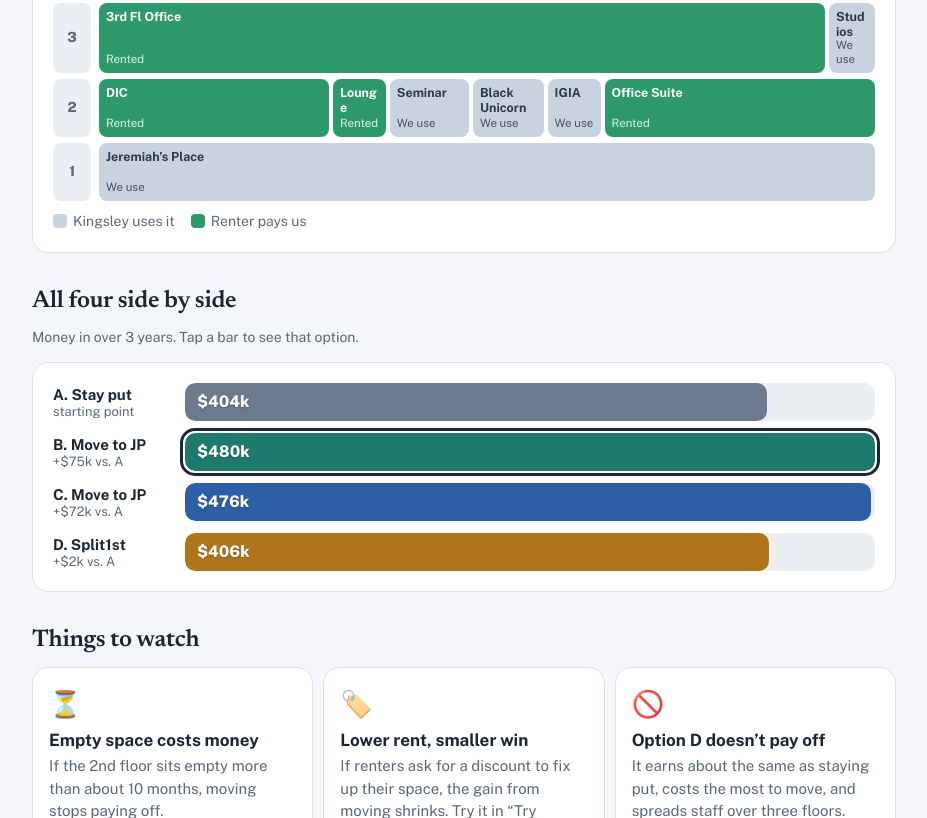
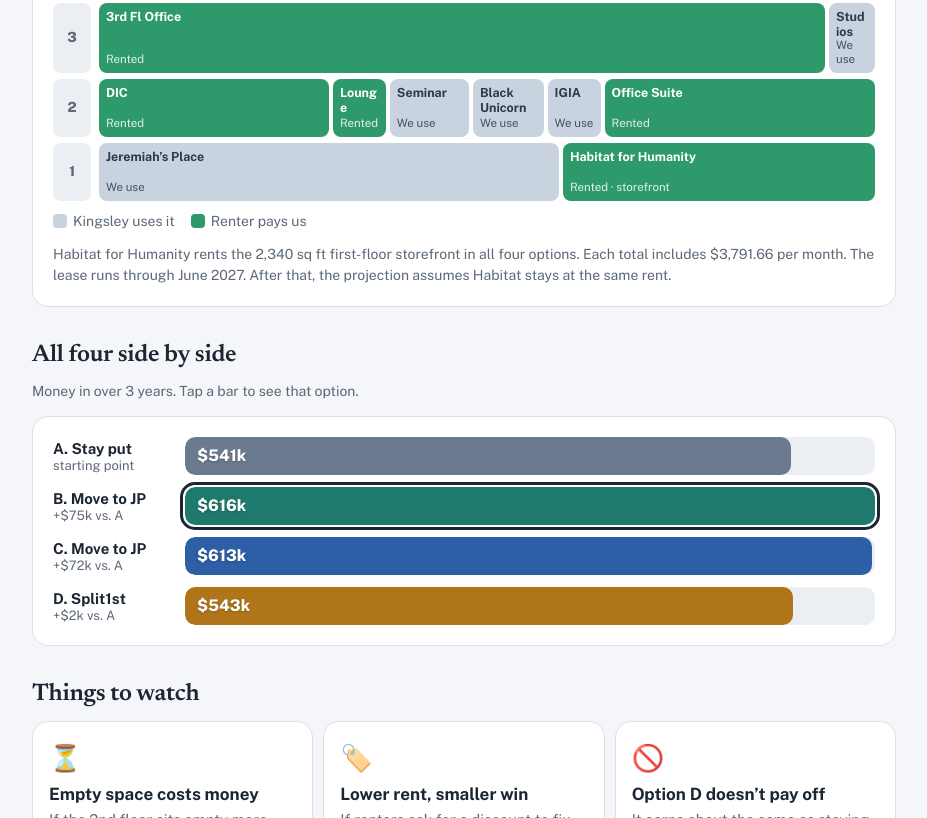
Before and after one commit to KingsleyAssociation/kingsley-leasing-scenarios, a plain HTML site: page index.html in a window 1280 px wide. Shown: the part 890-1708 px from the top of the page, without its empty margins (176-1103 px from the left). Drawn offline with nearby package versions, Linux system fonts and the light colour scheme.

Commit message:
Include Habitat storefront rent in every leasing scenario

```diff
--- a/index.html
+++ b/index.html
@@ -212,7 +212,8 @@ tr.total td{font-weight:800}
         <li>The 632 sq ft corridor between Suites 206 and 212 isn’t counted in any option; it only becomes usable if one party holds both suites.</li>
         <li>In C and D, Kingsley keeps the Lounge inside Suite 212 while a renter takes the DIC, which needs a separate entry or wall.</li>
         <li>The tracker lists the 3rd Fl Office as opening end of June 2027. Every option counts its rent in year 1.</li>
-        <li>Sources: KA Space Leasing Tracker 2026 and 2025 floor plans (tracker square footage used).</li>
+        <li>The Habitat storefront uses the area and rent from Kingsley’s budget lease schedule. Price and vacancy sliders apply to spaces seeking renters.</li>
+        <li>Other space figures come from the KA Space Leasing Tracker 2026 and the 2025 floor plans (tracker square footage used).</li>
       </ul>
     </div>
   </details>
@@ -221,6 +222,7 @@ tr.total td{font-weight:800}
 
 <script>
 const SP={
+  HAB:{n:"Habitat for Humanity",sf:2340,monthlyRent:3791.66},
   JP:{n:"Jeremiah’s Place",sf:3500,list:84000,g:"P"},
   DIC:{n:"DIC",sf:2770,list:67200,g:"2"},
   OFF:{n:"Office Suite",sf:3290,list:78960,g:"2"},
@@ -230,6 +232,7 @@ const SP={
   IGIA:{n:"IGIA",sf:397,list:6000,g:"X"},
   O3:{n:"3rd Fl Office",sf:1632,list:39168,g:"P"}
 };
+const HABITAT_ANNUAL_RENT=SP.HAB.monthlyRent*12;
 const STUDIOS=[{n:"Community Room",sf:2325,list:55800},{n:"Yoga",sf:2525,list:60600},{n:"Pilates",sf:2125,list:51000}];
 const OPT={
   A:{name:"Stay put",what:"Staff stay on the 2nd floor. We rent Jeremiah’s Place to one of the daycares already looking at it.",lease:["JP","UNI","O3"],keep:["DIC","OFF","LNG","SEM"],igia:true,move:"none",
@@ -241,23 +244,24 @@ const OPT={
   D:{name:"Split: 1st + 3rd floor",what:"Staff split between Jeremiah’s Place and the 3rd Fl Office. We rent out most of the 2nd floor.",lease:["DIC","OFF","UNI"],keep:["JP","O3","LNG","SEM"],igia:true,move:"D",
      moveTxt:["Split move","Staff spread over 3 floors"],risk:["Medium","No 2nd‑floor renters yet, and costs the most to move"]}
 };
-const FLOORS=[["3",["O3","STUDIOS"]],["2",["DIC","LNG","SEM","UNI","IGIA","OFF"]],["1",["JP"]]];
+const FLOORS=[["3",["O3","STUDIOS"]],["2",["DIC","LNG","SEM","UNI","IGIA","OFF"]],["1",["JP","HAB"]]];
 const DEF={useList:true,rate:20,base:15000,moveBC:35000,moveD:40000,lagP:1.5,lag2:3.5,lagS:4,igia:true,studios:[false,false,false],h:3,sel:"B"};
 let st=JSON.parse(JSON.stringify(DEF));
 const $=id=>document.getElementById(id);
 const money=v=>(v<0?"−":"")+"$"+Math.abs(Math.round(v)).toLocaleString("en-US");
+const dollarsAndCents=new Intl.NumberFormat("en-US",{style:"currency",currency:"USD"});
 const k=v=>(v<0?"−":"")+"$"+Math.round(Math.abs(v)/1000).toLocaleString("en-US")+"k";
 
 function rent(id,s){const p=SP[id];return s.useList?p.list:p.sf*s.rate}
 function calc(key,s){
-  const o=OPT[key];let steady=0,vac=0;
+  const o=OPT[key];let steady=HABITAT_ANNUAL_RENT,vac=0;
   o.lease.forEach(id=>{const r=rent(id,s);steady+=r;vac+=r*(SP[id].g==="P"?s.lagP:s.lag2)/12});
   steady+=(o.igia&&s.igia)?6000:0;
   let studSF=0;
   STUDIOS.forEach((x,i)=>{if(s.studios[i]){const r=s.useList?x.list:x.sf*s.rate;steady+=r;vac+=r*s.lagS/12;studSF+=x.sf}});
   const capex=s.base+(o.move==="BC"?s.moveBC:o.move==="D"?s.moveD:0);
   return{steady,vac,capex,net:steady*s.h-vac-capex,keepSF:o.keep.reduce((a,id)=>a+SP[id].sf,0),studSF,
-    leasedSF:o.lease.reduce((a,id)=>a+SP[id].sf,0)+studSF};
+    leasedSF:SP.HAB.sf+o.lease.reduce((a,id)=>a+SP[id].sf,0)+studSF};
 }
 function breakeven(key){
   const s0=JSON.parse(JSON.stringify(st));
@@ -276,7 +280,8 @@ function buildingHTML(key){
       return `<div class="room ${n?"rent":"we"}" style="--g:4"><b>Studios</b><span>${n?n+" of 3 rented":"We use"}</span></div>`;
     }
     let cls,lab;
-    if(id==="IGIA"){if(!o.igia){cls="we";lab="We use"}else if(st.igia){cls="rent";lab="Rented"}else{cls="empty";lab="Empty"}}
+    if(id==="HAB"){cls="rent";lab="Rented · storefront"}
+    else if(id==="IGIA"){if(!o.igia){cls="we";lab="We use"}else if(st.igia){cls="rent";lab="Rented"}else{cls="empty";lab="Empty"}}
     else if(o.lease.includes(id)){cls="rent";lab="Rented"}else{cls="we";lab="We use"}
     return `<div class="room ${cls}" style="--g:${Math.max(SP[id].sf,500)}"><b>${SP[id].n}</b><span>${lab}</span></div>`;
   }).join("")+`</div></div>`).join("")+`</div>
@@ -318,7 +323,8 @@ function render(){
       <div class="fact"><div class="ico">🪑</div><div class="t">Room for staff</div><div class="v">${spaceTxt}</div><div class="s">${r.keepSF.toLocaleString()} of today’s 7,211 sq ft${r.studSF?"; studios rented too":""}</div><div class="meter"><i style="width:${Math.min(pct,100)}%"></i></div></div>
       <div class="fact"><div class="ico">${o.risk[0]==="Low"?"🟢":"🟡"}</div><div class="t">Risk</div><div class="v" style="color:${riskCol}">${o.risk[0]}</div><div class="s">${o.risk[1]}</div></div>
     </div>
-    ${buildingHTML(st.sel)}`;
+    ${buildingHTML(st.sel)}
+    <p class="fine" style="margin:12px 0 0">Habitat for Humanity rents the ${SP.HAB.sf.toLocaleString("en-US")} sq ft first-floor storefront in all four options. Each total includes ${dollarsAndCents.format(SP.HAB.monthlyRent)} per month. The lease runs through June 2027. After that, the projection assumes Habitat stays at the same rent.</p>`;
 
   // bars
   const max=Math.max(...keys.map(x=>R[x].net),1);
@@ -344,9 +350,11 @@ function render(){
   // table
   const rows=[
     ["Rent per year, once full",x=>money(R[x].steady)],
+    ["Habitat storefront rent included above (per year)",()=>dollarsAndCents.format(HABITAT_ANNUAL_RENT)],
     ["Lost to empty months (year 1)",x=>money(-R[x].vac)],
     ["Fix‑up + moving costs",x=>money(-R[x].capex)],
     [`Money in, ${st.h} years`,x=>money(R[x].net),"total"],
+    [`Habitat rent included in ${st.h}-year total`,()=>dollarsAndCents.format(HABITAT_ANNUAL_RENT*st.h)],
     ["Compared with staying put",x=>{const d=R[x].net-R.A.net;return x==="A"?"—":`<span class="${d>=0?"pos":"neg"}">${d>=0?"+":""}${money(d)}</span>`}],
     ["Square feet rented out",x=>R[x].leasedSF.toLocaleString()],
     ["Square feet Kingsley keeps",x=>R[x].keepSF.toLocaleString()]
```
